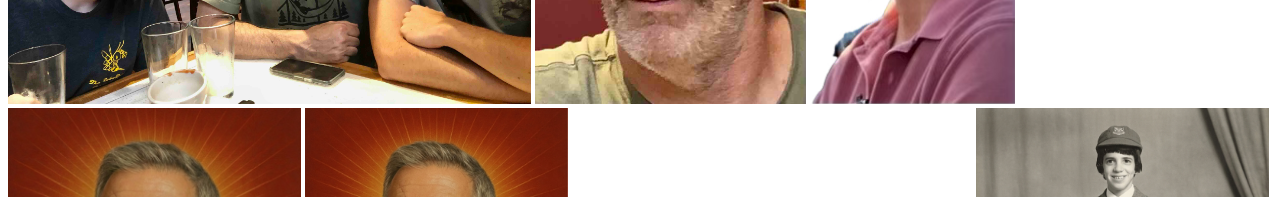
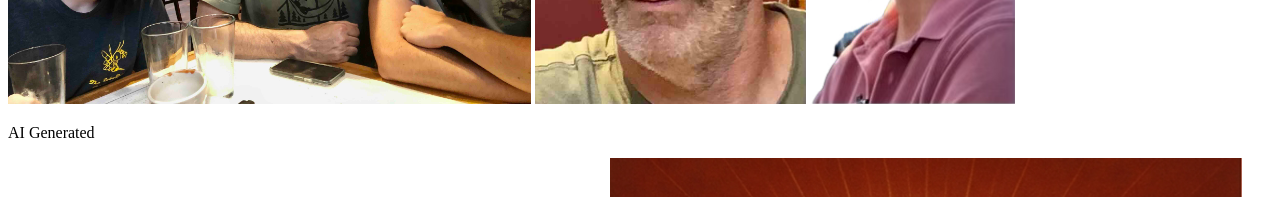
Before and after one commit to andreolira/wallobrent, a plain HTML site: page index.html in a window 1280 px wide. Shown: the part 6060-6257 px from the top of the page. Drawn offline with Linux system fonts and the light colour scheme.

Commit message:
Update index.html

```diff
--- a/index.html
+++ b/index.html
@@ -47,6 +47,7 @@ img.resize {
                <img class="resize" src="35.jpeg">
                <img class="resize" src="36.jpeg">
                <img class="resize" src="37.png">
+      <P>AI Generated<P>
                <img class="resize" src="AI1.png">
                <img class="resize" src="AI2.png">
                <img class="resize" src="AI3.png">
```
